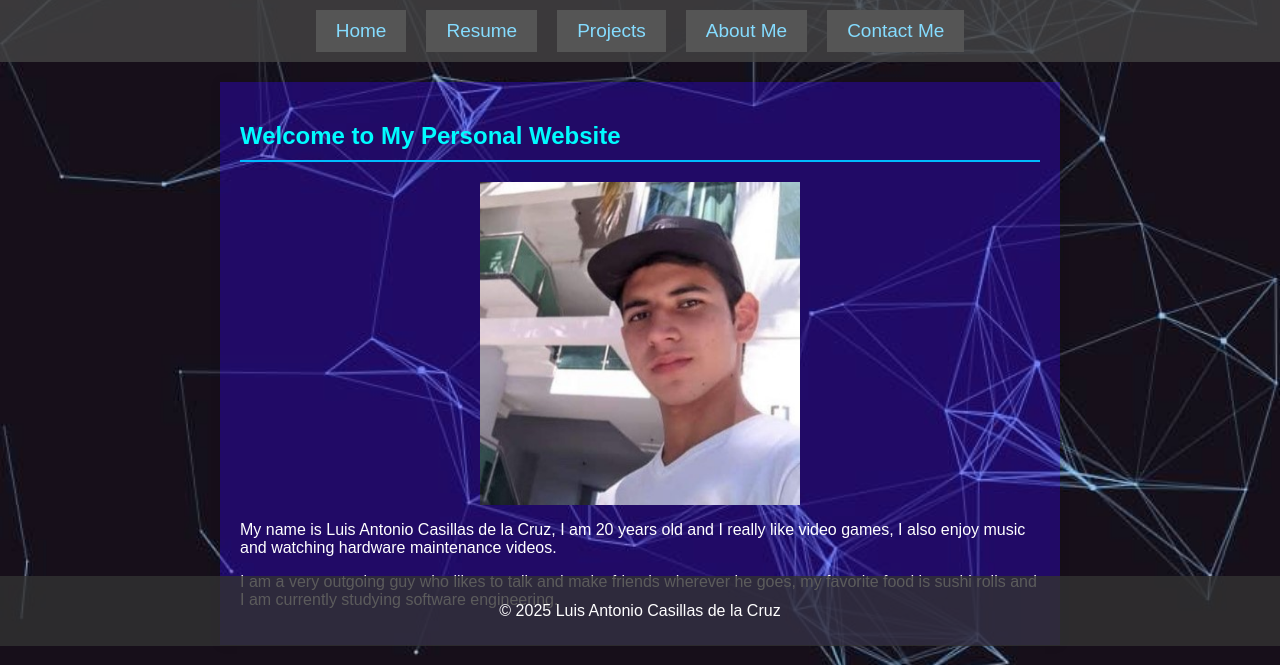
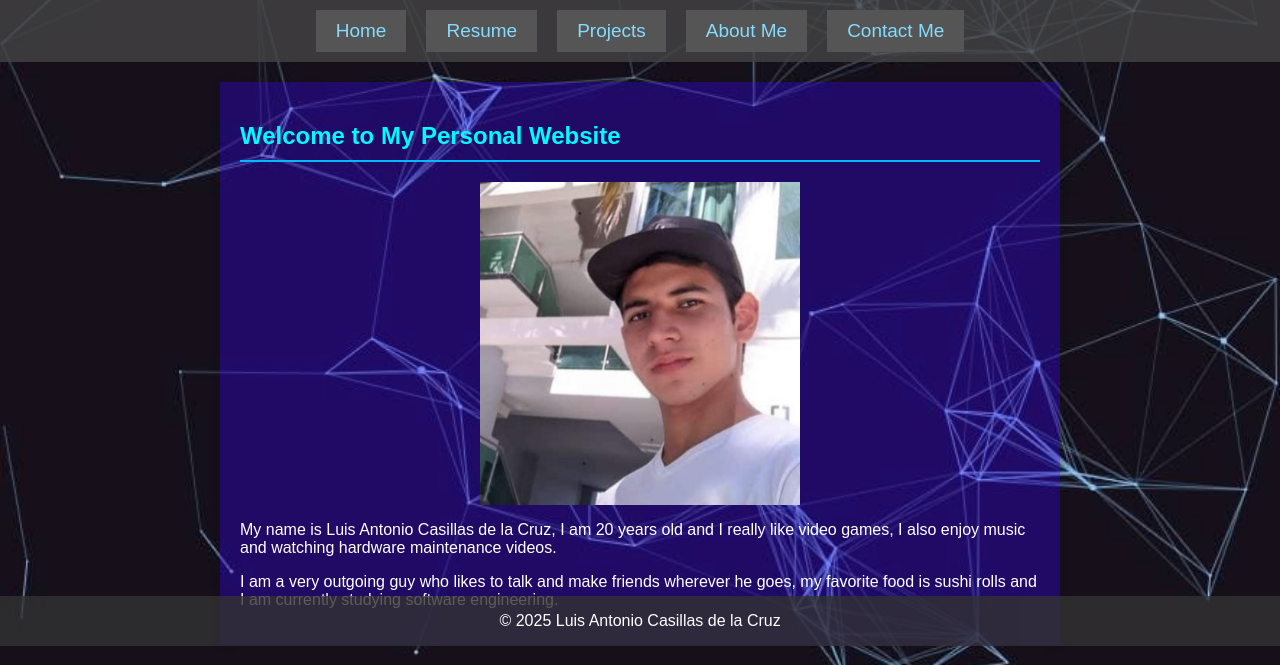
Before and after one commit to Aruzz121/Aruzz121.github.io, a plain HTML site: page index.html in a window 1280 px wide. Shown: the part 154-819 px from the top of the page. Drawn offline with Linux system fonts and the light colour scheme.

Commit message:
Enhanced_Personal_Website

```diff
--- a/index.html
+++ b/index.html
@@ -101,9 +101,9 @@
             background-color: rgba(51, 51, 51, 0.8); /* Fondo semitransparente */
             color: #fff;
             text-align: center;
-            padding: 10px 0;
+            padding: .10px;
             position: fixed;
-            width: 100%;
+            width:100%;
             bottom: 0;
         }
 
@@ -252,7 +252,8 @@
             <li class="visible">Call center job at Megacable</li>
             <li class="visible">Video editing job</li>
             <li class="visible">Work in a restaurant</li>
-            <li class="visible">Work in a computer equipment repair center</li>
+            <li class="visible">Work in a computer equipment repair center
+            </li>
         </ul>
     </div>
 
```
